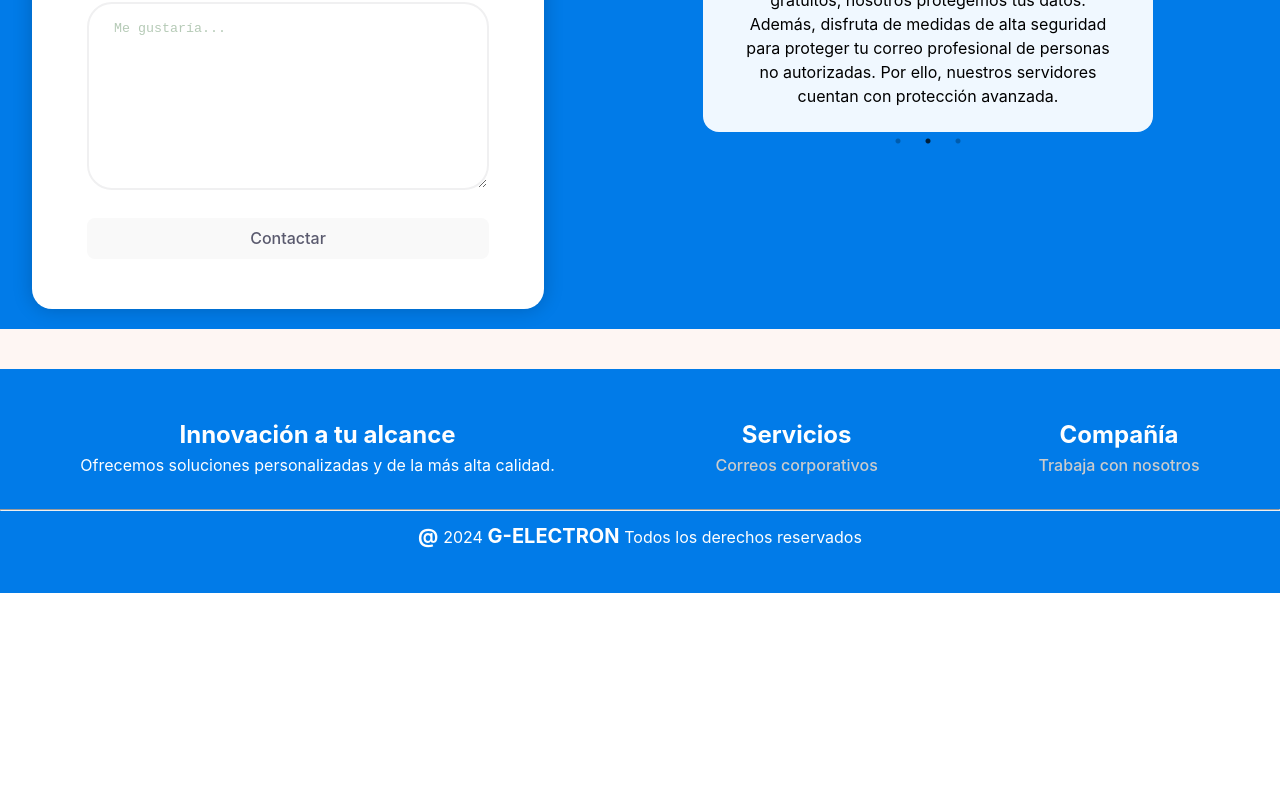
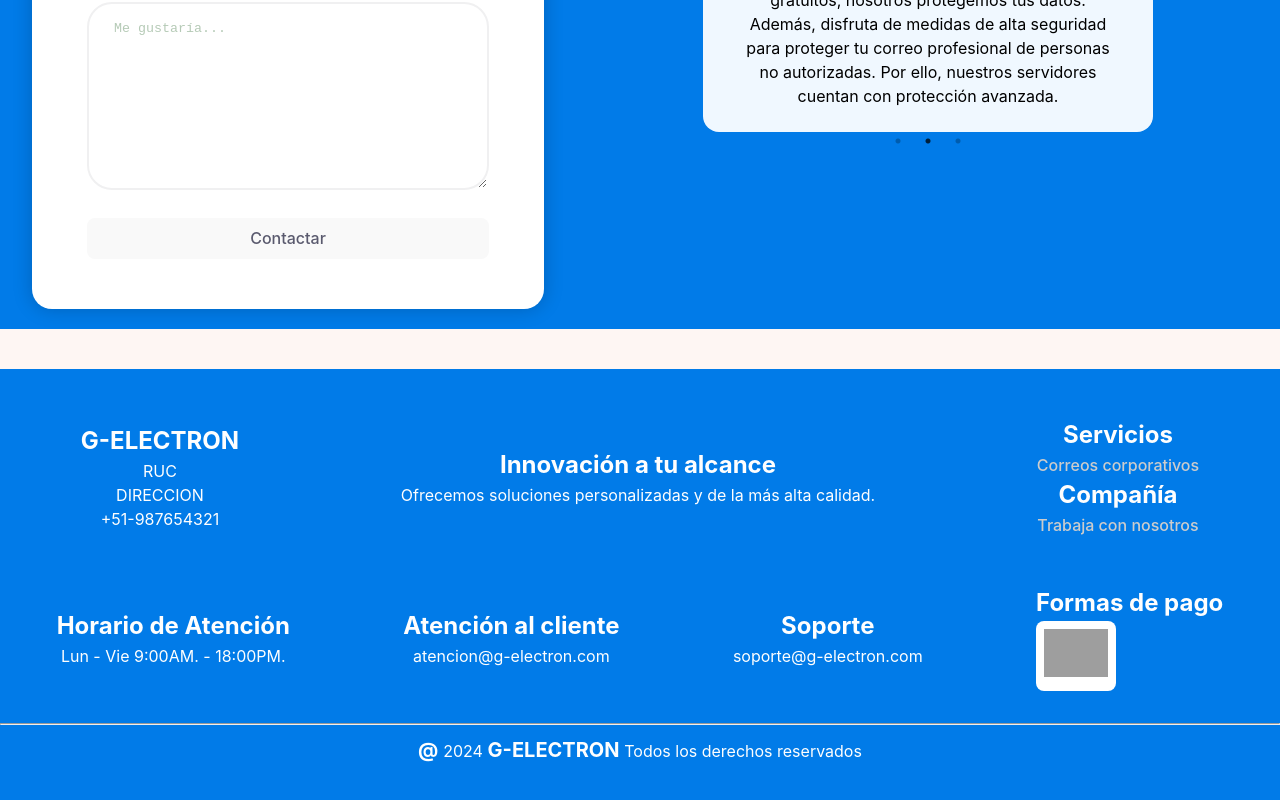
Before and after one commit to Krlozces/emailsCorporativos, a React (Vite) app: page /contact in a window 1280 px wide. Shown: the part 974-1774 px from the top of the page. Before the commit the page ends 1567 px from the top, so only its background shows below. Built offline with nearby package versions, Linux system fonts and the light colour scheme; grey boxes are pictures that could not be loaded.

Commit message:
Imagen de paypal agregada

```diff
--- a/src/components/Footer.jsx
+++ b/src/components/Footer.jsx
@@ -1,11 +1,17 @@
 import '../styles/footer.css';
 import { Link } from 'react-router-dom';
-
+import LogoPaypal from '../assets/images/paypal.png';
 export default function Footer() {
     return (
         <>
             <div className="container-footer">
                 <div className='container-footer-flex container-spacing'>
+                    <div>
+                        <h2>G-ELECTRON</h2>
+                        <p>RUC</p>
+                        <p>DIRECCION</p>
+                        <p>+51-987654321</p>
+                    </div>
                     <div>
                         <h2>
                             Innovación a tu alcance
@@ -23,7 +29,6 @@ export default function Footer() {
                                 <Link to="/products">Correos corporativos</Link>
                             </li>
                         </ul>
-                    </div>
                         <div>
                             <h2>
                                 Compañía
@@ -33,6 +38,29 @@ export default function Footer() {
                                     <Link to="/contact">Trabaja con nosotros</Link>
                                 </li>
                             </ul>
+                        </div>
+                    </div>
+                </div>
+                <div className='container-footer-flex container-spacing'>
+                    <div>
+                        <h2>Horario de Atención</h2>
+                        <p>Lun - Vie 9:00AM. - 18:00PM.</p>
+                    </div>
+                    <div>
+                        <h2>Atención al cliente</h2>
+                        <p>atencion@g-electron.com</p>
+                    </div>
+                    <div>
+                        <h2>Soporte</h2>
+                        <p>soporte@g-electron.com</p>
+                    </div>
+                    <div>
+                        <h2>Formas de pago</h2>
+                        <div className='contenedor-logo'>
+                            <a href="">
+                            <img className='logo-footer' src={LogoPaypal} alt="paypal logo" />
+                            </a>
+                        </div>
                     </div>
                 </div>
                 <hr />
```
Lines whose indentation alone changed are shown as unchanged.
